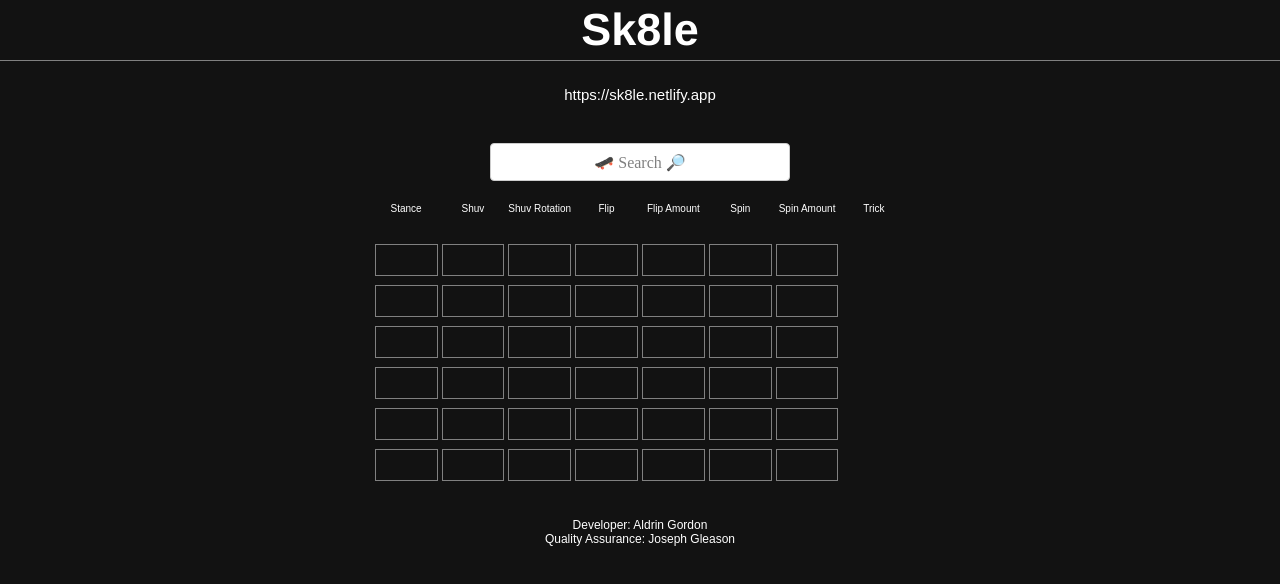
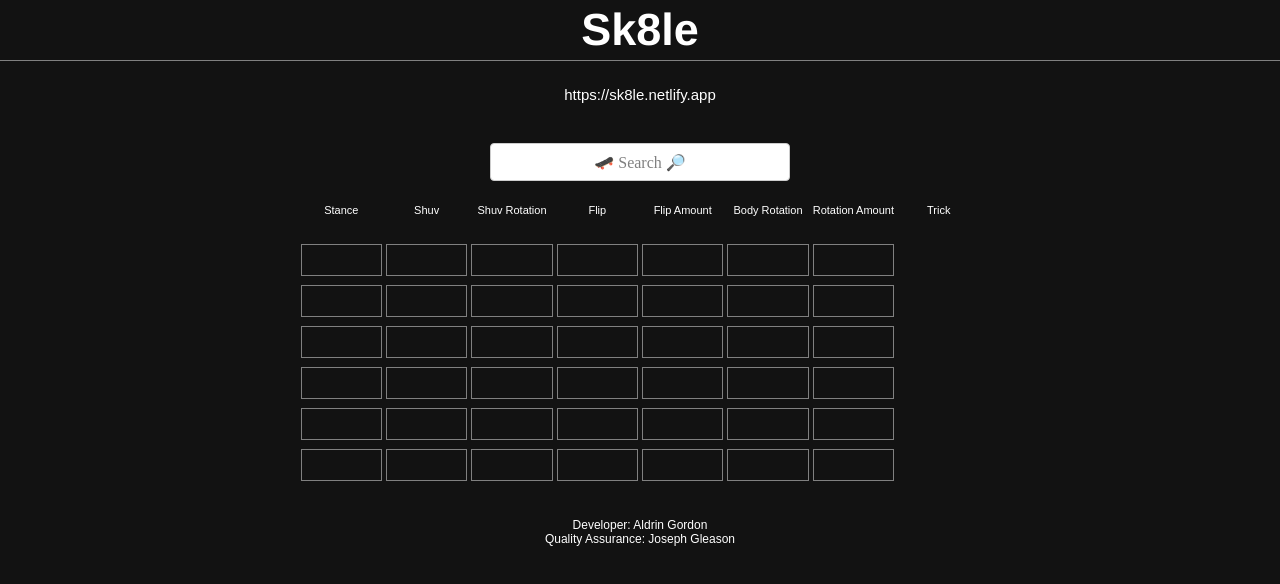
Before and after one commit to aldringordon/sk8le, a React (Create React App) app: page / in a window 1280 px wide. Shown: the top 584 px of the page. Built offline with nearby package versions, Linux system fonts and the light colour scheme.

Commit message:
changed title, centre emoji placement

```diff
--- a/src/App.css
+++ b/src/App.css
@@ -72,7 +72,7 @@ nav h1 {
 .row {
   display: grid;
   grid-template-columns: repeat(8, 1fr);
-
+  position: relative;
 }
 
 .letter {
@@ -82,16 +82,19 @@ nav h1 {
   font-size: 10px;
   color: white;
   font-family: Arial, Helvetica, sans-serif;
-  height: 30px;
+  height:30px;
+  line-height:30px;
 }
 
 .guess {
   display:inline-block;
   /*border: 1px solid rgb(128, 122, 122);*/
   margin: 2px;
-  font-size: 10px;
+  font-size: 11px;
   color: white;
   font-family: Arial, Helvetica, sans-serif;
+  height:15px;
+  line-height:15px;
 }
 
 #correct {
--- a/src/Words.js
+++ b/src/Words.js
@@ -1,5 +1,5 @@
 export const boardDefault = [
-    ["Stance", "Shuv", "Shuv Rotation", "Flip", "Flip Amount", "Spin", "Spin Amount", "Trick"],
+    ["Stance", "Shuv", "Shuv Rotation", "Flip", "Flip Amount", "Body Rotation", "Rotation Amount", "Trick"],
     ["", "", "", "", "", "", "", ""],
     ["", "", "", "", "", "", "", ""],
     ["", "", "", "", "", "", "", ""],
```
